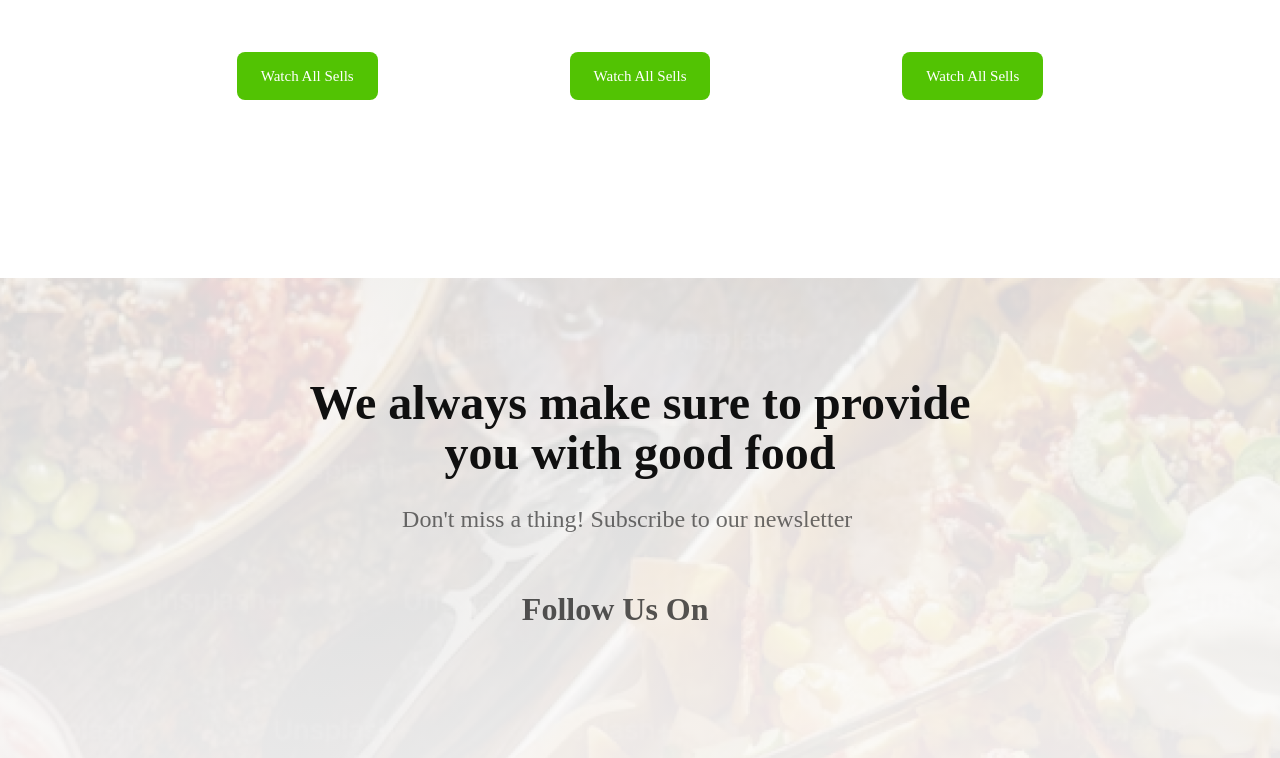
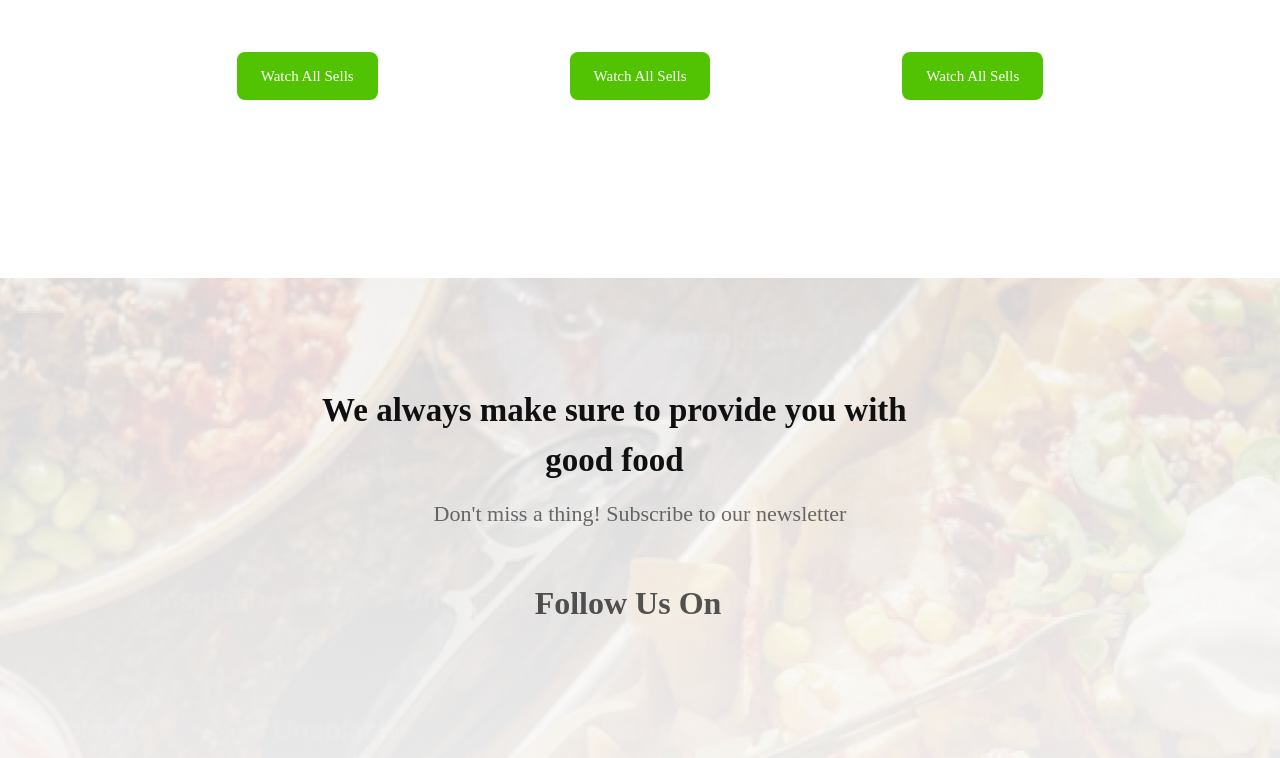
Before and after one commit to Mamunfx/First-repo, a plain HTML site: page index.html in a window 1280 px wide. Shown: the part 1236-1994 px from the top of the page. Drawn offline with Linux system fonts and the light colour scheme.

Commit message:
scnd commit

```diff
--- a/stle.css
+++ b/stle.css
@@ -213,16 +213,17 @@
 }
 #foot > h1 {
   position: static;
-  width: 53vw;
-  height: 128px;
+  width: 47vw;
+  margin: 0px;
+  height: 100px;
   display: flex;
   flex-direction: column;
-  justify-content: flex-start;
+  justify-content: center;
   align-items: center;
   padding: 0px;
   color: rgb(16, 16, 16);
   font-family: Work Sans;
-  font-size: 48px;
+  font-size: 33px;
   font-weight: 700;
   line-height: 50px;
   letter-spacing: unset;
@@ -238,9 +239,10 @@
   padding: 0px;
   color: rgb(16, 16, 16);
   font-family: Work Sans;
-  font-size: 24px;
+  font-size: 22px;
   font-weight: 500;
   opacity: 0.6;
+  margin-top: 2vh;
 }
 
 #foot > h3 {
```
